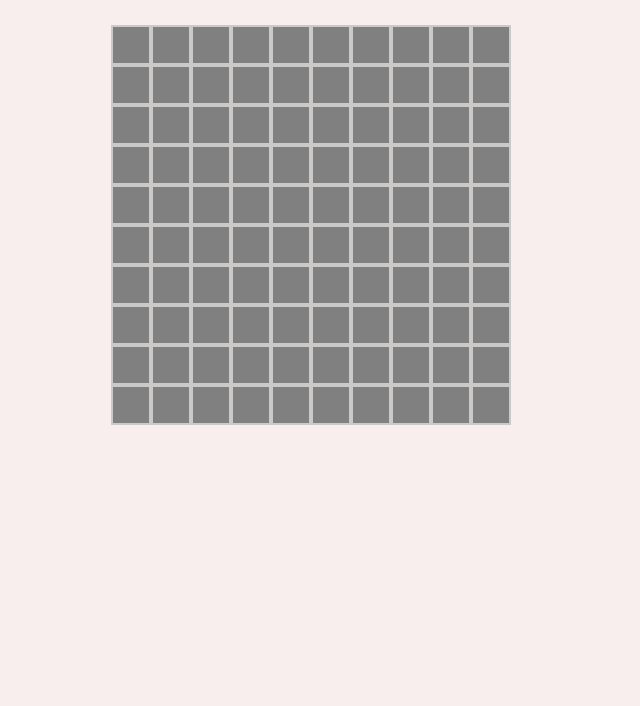
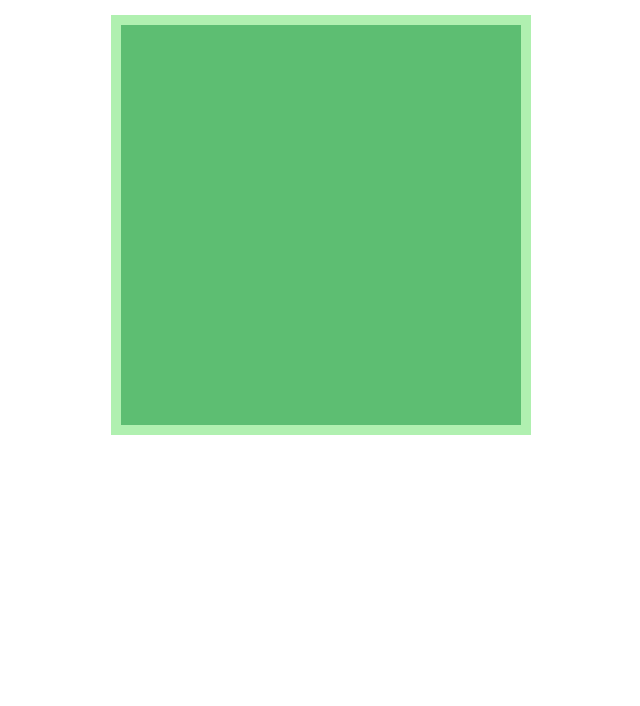
Before and after one commit to ulja4a/FERSScool2022, a plain HTML site: page minesweeper/index.html in a window 1280 px wide. Shown: the part 94-800 px from the top of the page, without its empty margins (329-969 px from the left). Drawn offline with Linux system fonts and the light colour scheme.

Commit message:
fix: chenge code grid and css for it

```diff
--- a/minesweeper/index.js
+++ b/minesweeper/index.js
@@ -1,12 +1,3 @@
-
-
-let size = 10;
-let bombFrequency = 0.1;  //Коэффициент бомб
-let bombNumber = size * bombFrequency;
-let cells;
-//let bombs = [];
-//let numbers = [];
-//let numberColors = ['#3498db', '#2ecc71', '#e74c3c', '#9b59b6', '#f1c40f', '#1abc9c', '#34495e', '#7f8c8d',];
 const title = document.createElement('h1');
 const wrap = document.createElement('div');
 
@@ -18,18 +9,25 @@ wrap.classList.add('grid-wrap');
 document.body.appendChild(wrap);
 
 
-const startGame = () => {
-  const grid = document.createElement('div');
+const grid = document.createElement('div');
   grid.classList.add('grid');
   wrap.appendChild(grid);
 
-  for (let i = 0; i < size; i++) {
-    for (let j = 0; j < size; j++) {
+let size = 10;
+let bombAmount = 10;
+let cells = [];
+
+
+//Создание поля
+function createGrid() {
+
+
+  for (let i = 0; i < size * size; i++) {
           const cell = document.createElement('div');
           cell.classList.add('cell');
-          cell.setAttribute('data-tile', `${i},${j}`); //Добавляем к клеткам координаты
           grid.appendChild(cell);
+          cells.push(cell);
     }
-  }
 }
-startGame();
+
+createGrid();
--- a/minesweeper/style.css
+++ b/minesweeper/style.css
@@ -1,31 +1,6 @@
 .body {
-  margin: 0 auto;
-  display: flex;
-  flex-direction: column;
-  justify-content: center;
-  align-items: center;
-  background: #f8eeee;
+  font-size: 25px;
   font-family: Arial, Helvetica, sans-serif;
-}
-.grid-wrap {
-  max-width: 100%;
-  padding: 10px;
-  box-sizing: border-box;
-}
-
-.grid {
-  background: gray;
-  display: flex;
-  flex-wrap: wrap;
-  justify-content: center;
-  max-width: 100%;
-}
-.cell {
-  flex: 0 0 40px;
-  height: 40px;
-  font-size: 24px;
-  border: 2px solid #ccc9c9;
-  box-sizing: border-box;
 }
 
 .title {
@@ -35,6 +10,20 @@
   text-align: center;
   color: #303075;
 }
-.cell:hover {
-  background-color: #b3b0b0;
+
+.grid-wrap {
+  margin: 0 auto;
+  width: 500px;
 }
+
+.grid {
+  height: 400px;
+  width: 400px;
+  display: flex;
+  flex-wrap: wrap;
+  background-color: #5dbe72;
+  margin-left: 50px;
+  margin-top: 20px;
+  border: 10px solid #b0f0b0;
+  margin-bottom: 10px;
+}
```
